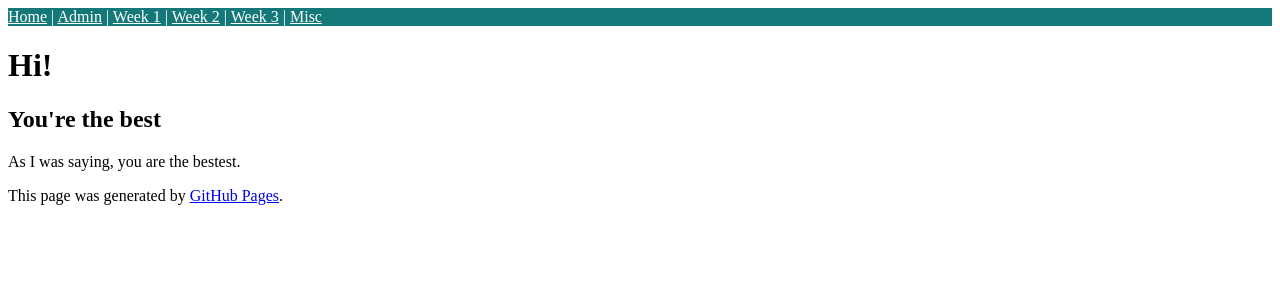
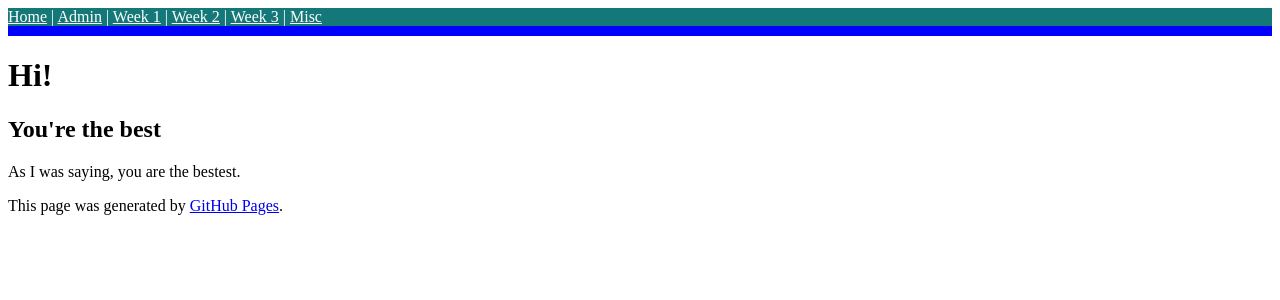
Before and after one commit to siddharthngandhi/siddharthngandhi.github.io, a Jekyll site: the page built from index.md, in a window 1280 px wide. Shown: the top 300 px of the page. Built offline with Jekyll 4.4.1, drawn with Linux system fonts in a browser that asks for light colours.

Commit message:
Update default.html

```diff
--- a/_layouts/default.html
+++ b/_layouts/default.html
@@ -5,6 +5,7 @@
     p.ex1 {
      padding: 0px;
      margin: 0px;
+     border-bottom: 10px solid blue;
     }
   </style>
 
```
